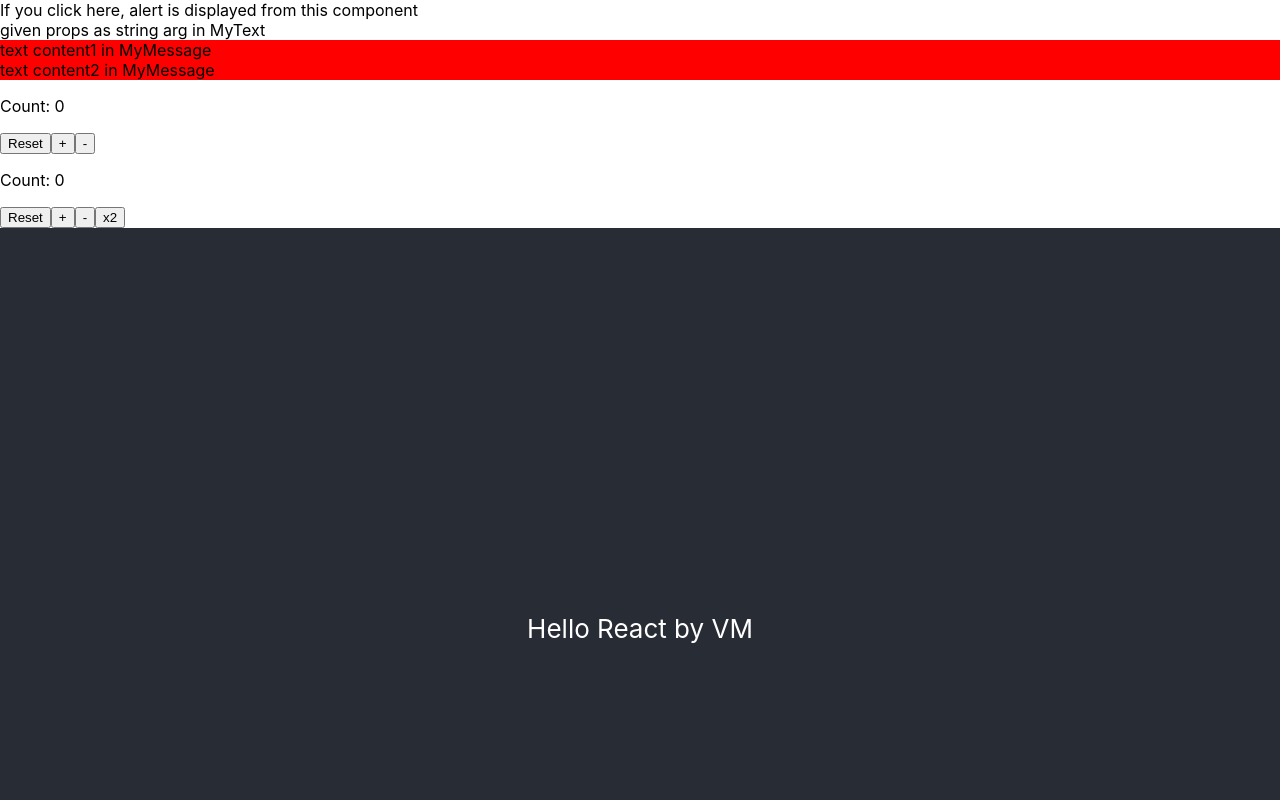
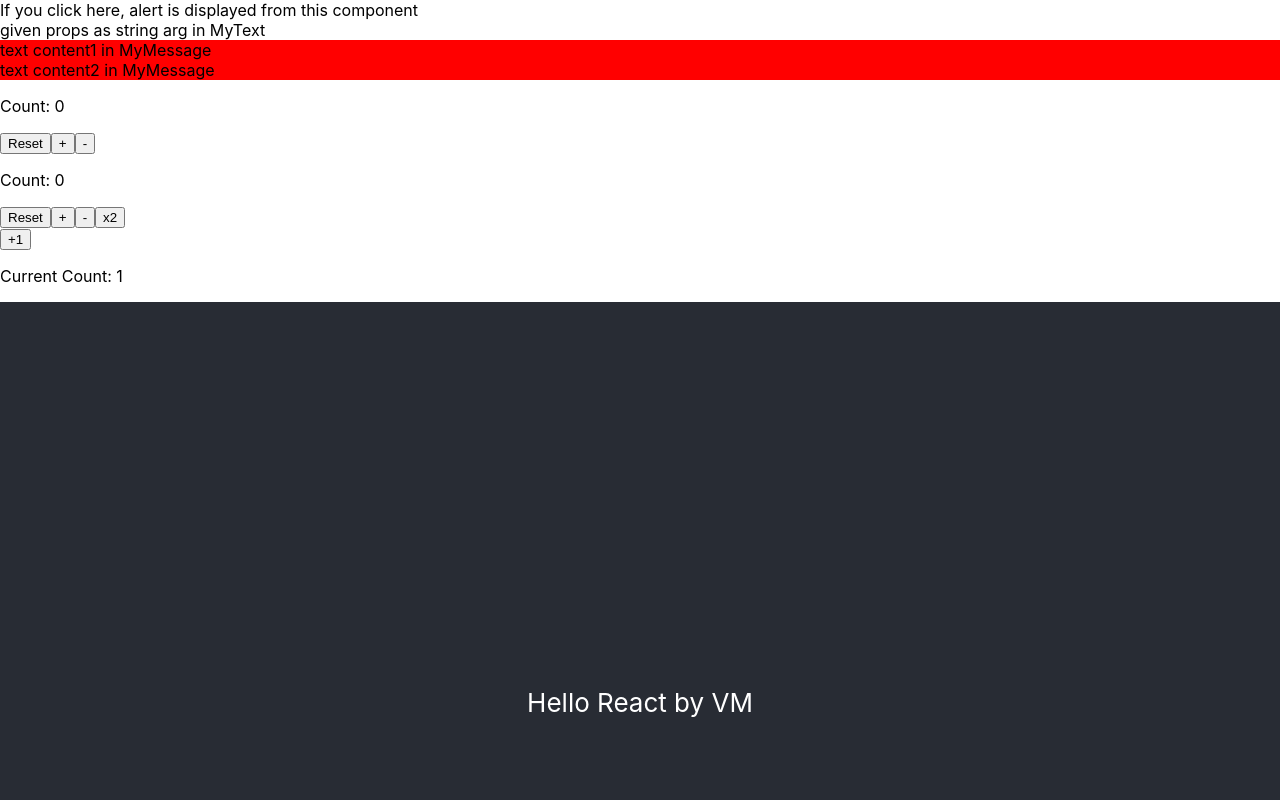
Before and after one commit to miketorii/ReactApps, a React (Create React App) app in the folder apptsvm/: page / in a window 1280 px wide. Shown: the top 800 px of the page. Built offline with nearby package versions, Linux system fonts and the light colour scheme.

Commit message:
add memo

```diff
--- /dev/null
+++ b/apptsvm/src/components/MyParent.tsx
@@ -0,0 +1,58 @@
+import React, { memo, useState } from 'react';
+
+////////////////////////////////////////////////////////////////////////
+//
+type FizzProps = {
+     isFizz : boolean
+};
+
+const Fizz = (props: FizzProps) => {
+      const { isFizz } = props;
+
+      console.log('Fizz is redrawn. isFizz='+isFizz);
+
+      const fizz = (isFizz) ? 'Fizz' : '';
+
+      return ( <span>{fizz}</span> );
+}
+
+////////////////////////////////////////////////////////////////////////
+//
+type BuzzProps = {
+     isBuzz : boolean
+};
+
+const Buzz = memo<BuzzProps>( (props) => {
+            const { isBuzz } = props;
+
+            console.log('Buzz is redrawn. isBuzz'+isBuzz);
+
+            const buzz = (isBuzz) ? 'Buzz' : '';
+
+      	    return ( <span>{buzz}</span> );
+      }
+)
+
+
+////////////////////////////////////////////////////////////////////////
+//
+const MyParent = () => {
+      const [count, setCount] = useState(1);
+      const isFizz = count % 3 === 0;
+      const isBuzz = count % 5 === 0;
+
+      console.log('Parent was redrawn. count='+count);
+
+      return (
+      	     <div>
+                <button onClick={() => setCount((c) => c+1) }>+1</button>
+		<p>Current Count: {count}</p>
+		<p>
+			<Fizz isFizz={isFizz} />
+                        <Buzz isBuzz={isBuzz} />
+                </p>
+	     </div>
+	);
+}
+
+export default MyParent;
--- a/apptsvm/src/index.tsx
+++ b/apptsvm/src/index.tsx
@@ -8,6 +8,7 @@ import MyText from './components/MyText';
 import MyMessage from './components/MyMessage';
 import MyCounter from './components/MyCounter';
 import MyDoubleCounter from './components/MyDoubleCounter';
+import MyParent from './components/MyParent';
 
 const root = ReactDOM.createRoot(
   document.getElementById('root') as HTMLElement
@@ -19,6 +20,7 @@ root.render(
     <MyMessage />
     <MyCounter initialCount={0} />
     <MyDoubleCounter initialCount={0} />
+    <MyParent />
   </React.StrictMode>
 );
 
```
